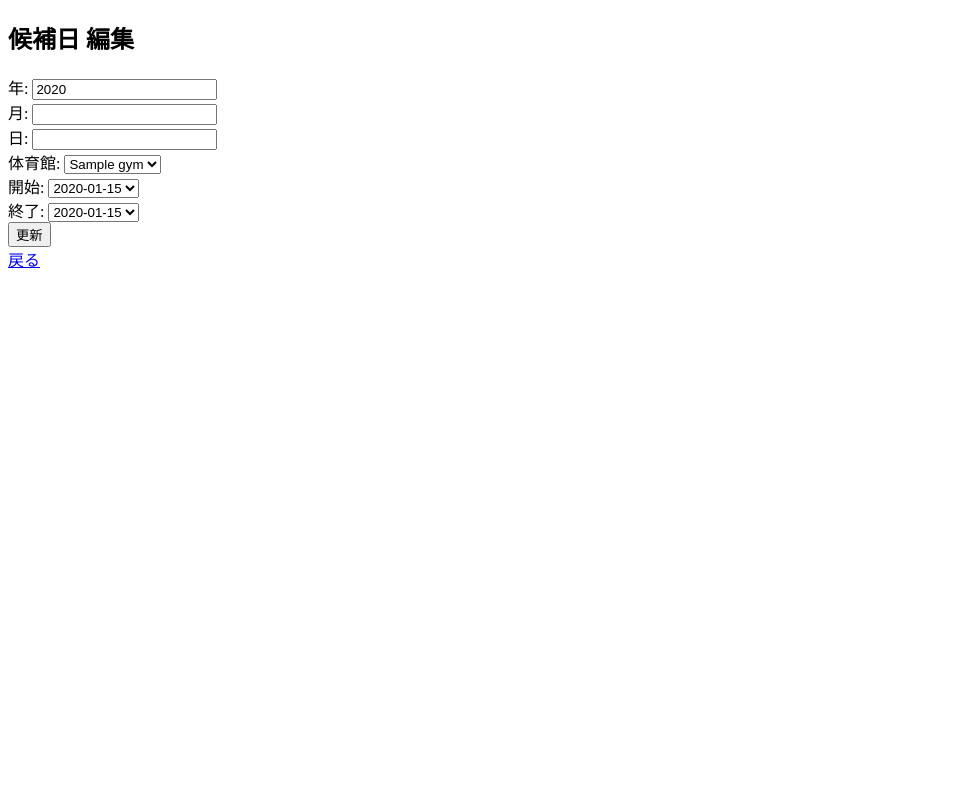
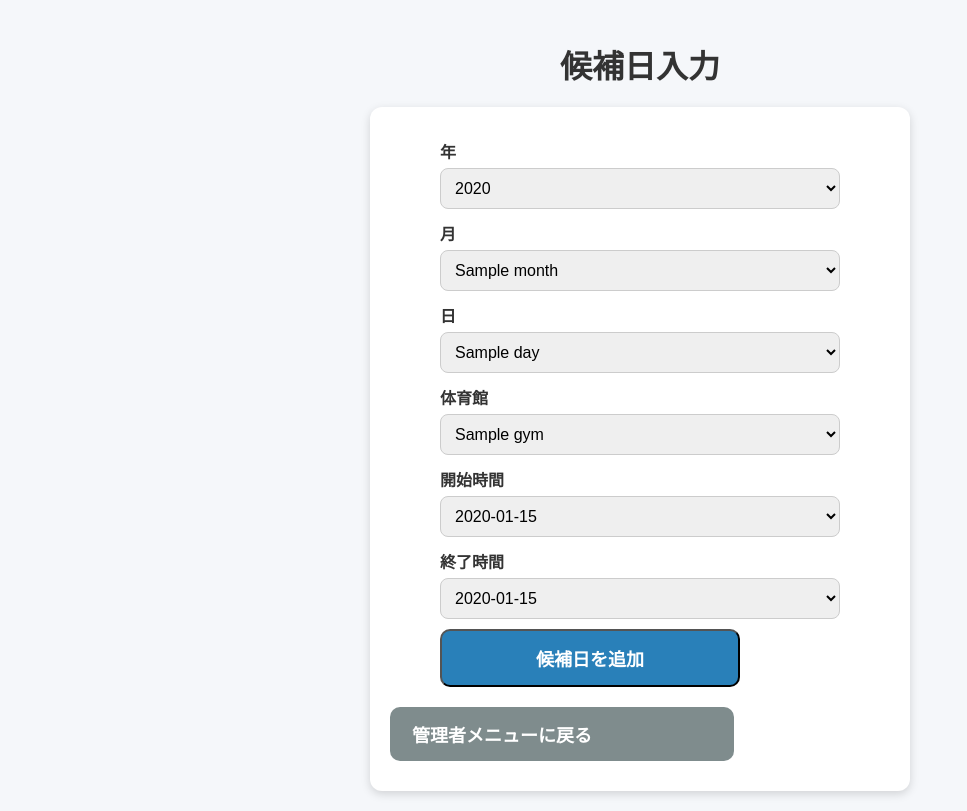
Before and after one commit to matsumurashin0125/event-app6, a Flask app: template templates/candidate.html in a window 1280 px wide. Shown: the whole page, without its empty margins (0-967 px from the left). Before the commit the page ends 268 px from the top, so only its background shows below. Run offline with Flask 3, Linux system fonts and the light colour scheme; the template is opened without the code that fills it: most values are stand-ins (such as "Sample title", 1, 10 or a date in 2020).

Commit message:
candidate.html を更新

```diff
--- a/templates/candidate.html
+++ b/templates/candidate.html
@@ -1,40 +1,65 @@
 <!DOCTYPE html>
 <html>
 <head>
-    <title>候補日 編集</title>
+    <title>候補日入力</title>
+    <meta name="viewport" content="width=device-width, initial-scale=1">
+    <link rel="stylesheet" href="/static/style.css">
 </head>
 <body>
-<h2>候補日 編集</h2>
+
+<h1>候補日入力</h1>
+
+<div class="card" style="max-width: 500px; margin: auto;">
 
     <form method="POST">
-    年: <input type="number" name="year" value="{{ cand.year }}"><br>
-    月: <input type="number" name="month" value="{{ cand.month }}"><br>
-    日: <input type="number" name="day" value="{{ cand.day }}"><br>
 
-    体育館:
+        <label>年</label>
+        <select name="year">
+            {% for y in years %}
+                <option value="{{ y }}" {% if y == selected_year %}selected{% endif %}>{{ y }}</option>
+            {% endfor %}
+        </select>
+
+        <label>月</label>
+        <select name="month">
+            {% for m in months %}
+                <option value="{{ m }}" {% if m == selected_month %}selected{% endif %}>{{ m }}</option>
+            {% endfor %}
+        </select>
+
+        <label>日</label>
+        <select name="day">
+            {% for d in days %}
+                <option value="{{ d }}" {% if d == selected_day %}selected{% endif %}>{{ d }}</option>
+            {% endfor %}
+        </select>
+
+        <label>体育館</label>
         <select name="gym">
             {% for g in gyms %}
-        <option value="{{ g }}" {% if g == cand.gym %}selected{% endif %}>{{ g }}</option>
+                <option value="{{ g }}" {% if g == selected_gym %}selected{% endif %}>{{ g }}</option>
             {% endfor %}
-    </select><br>
+        </select>
 
-    開始:
+        <label>開始時間</label>
         <select name="start">
             {% for t in times %}
-        <option value="{{ t }}" {% if t == cand.start %}selected{% endif %}>{{ t }}</option>
+                <option value="{{ t }}" {% if t == selected_start %}selected{% endif %}>{{ t }}</option>
             {% endfor %}
-    </select><br>
+        </select>
 
-    終了:
+        <label>終了時間</label>
         <select name="end">
             {% for t in times %}
-        <option value="{{ t }}" {% if t == cand.end %}selected{% endif %}>{{ t }}</option>
+                <option value="{{ t }}" {% if t == selected_end %}selected{% endif %}>{{ t }}</option>
             {% endfor %}
-    </select><br>
+        </select>
 
-    <button type="submit">更新</button>
+        <button class="btn" type="submit">候補日を追加</button>
     </form>
 
-<a href="{{ url_for('confirm') }}">戻る</a>
+    <a class="btn back-btn" href="{{ url_for('admin_menu') }}">管理者メニューに戻る</a>
+</div>
+
 </body>
 </html>
```
Lines whose indentation alone changed are shown as unchanged.
